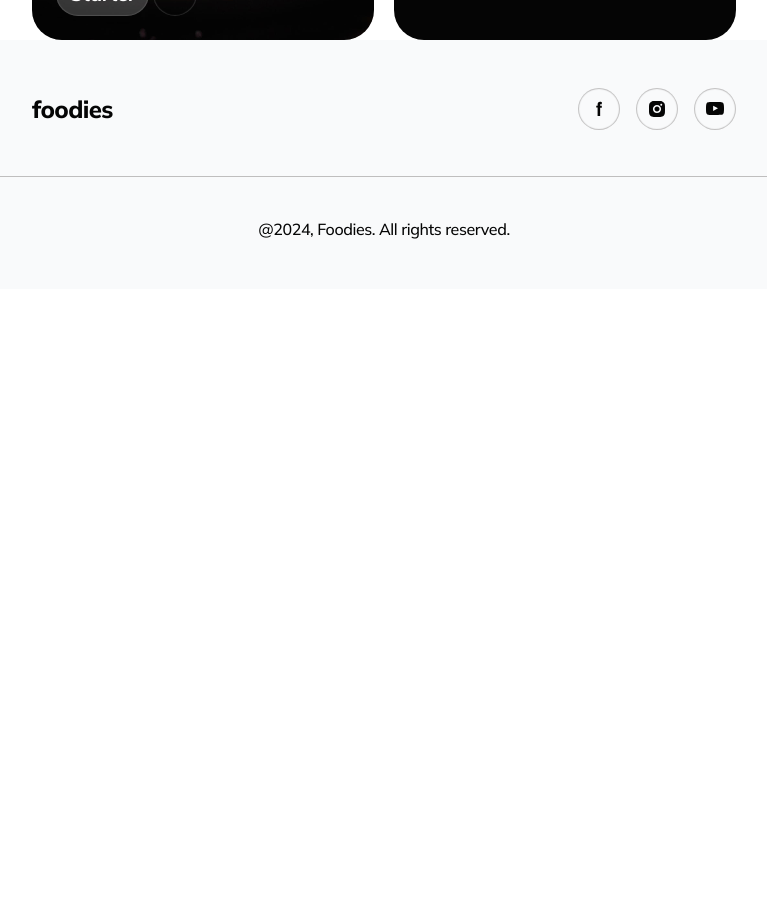
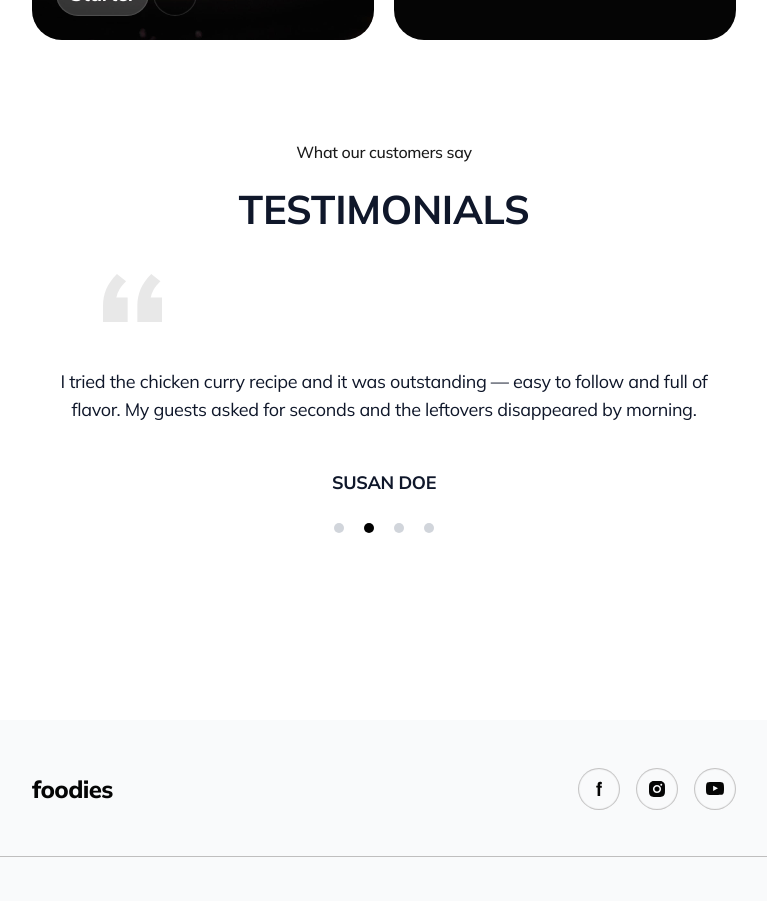
Before and after one commit to SergeyPoly/goit-node-final-project-FE, a React (Vite) app: page / in a window 1280 px wide. Shown: the part 2980-3881 px from the top of the page, without its empty margins (256-1023 px from the left). Before the commit the page ends 3269 px from the top, so only its background shows below. Built offline with nearby package versions, Linux system fonts and the light colour scheme.

Commit message:
feat: testimonials - completed testimonials and styles for this feature

```diff
--- a/package.json
+++ b/package.json
@@ -20,6 +20,7 @@
     "react": "^19.2.0",
     "react-dom": "^19.2.0",
     "react-router-dom": "^7.13.1",
+    "swiper": "^12.1.2",
     "tailwind-merge": "^3.5.0",
     "yup": "^1.7.1",
     "zustand": "^5.0.11"
--- /dev/null
+++ b/src/features/testimonials/ui/Testimonials.jsx
@@ -0,0 +1,69 @@
+import React from 'react';
+import { Swiper, SwiperSlide } from 'swiper/react';
+import { Autoplay, Pagination } from 'swiper/modules';
+
+import 'swiper/css';
+import 'swiper/css/pagination';
+
+import styles from './Testimonials.module.css';
+
+const testimonials = [
+	{
+		text: 'Thank you for the wonderful recipe for feta pasta with tomatoes and basil. It turned out to be not only tasty, but also incredibly colorful. This has become a favorite family meal!',
+		author: 'LARRY PAGEIM',
+	},
+	{
+		text: 'I tried the chicken curry recipe and it was outstanding — easy to follow and full of flavor. My guests asked for seconds and the leftovers disappeared by morning.',
+		author: 'SUSAN DOE',
+	},
+	{
+		text: 'The dessert suggestions are simply perfect. I made the lemon tart and it was zesty and delicate. My whole family loved it — thank you for such great recipes!',
+		author: 'MICHAEL SMITH',
+	},
+	{
+		text: 'Great UX and wonderful recipes. The step-by-step instructions made cooking enjoyable and stress-free. Highly recommended!',
+		author: 'ANNA KLEIN',
+	},
+];
+
+export const Testimonials = () => {
+	return (
+		<section className={styles.container} aria-label="Testimonials">
+			<p className={styles.subtitle}>What our customers say</p>
+			<h2 className={styles.header}>TESTIMONIALS</h2>
+
+			<div className={styles.card}>
+				<div className={styles.quote} aria-hidden>
+          <svg width="59" height="48" viewBox="0 0 59 48" fill="none" xmlns="http://www.w3.org/2000/svg">
+            <path d="M0 48V31.9412C0 25.9412 1.05672 20.4118 3.17015 15.3529C5.28358 10.2941 8.86468 5.17647 13.9134 0L23.0716 7.2353C20.1363 10.1765 17.9055 12.9412 16.3791 15.5294C14.8527 18.1177 13.8547 20.7647 13.3851 23.4706H24.6567V48H0ZM34.3433 48V31.9412C34.3433 25.9412 35.4 20.4118 37.5134 15.3529C39.6269 10.2941 43.208 5.17647 48.2567 0L57.4149 7.2353C54.4796 10.1765 52.2488 12.9412 50.7224 15.5294C49.196 18.1177 48.198 20.7647 47.7284 23.4706H59V48H34.3433Z" fill="#BFBEBE"/>
+          </svg>
+        </div>
+
+				<Swiper
+					modules={[Autoplay, Pagination]}
+					spaceBetween={0}
+					slidesPerView={1}
+					loop={true}
+					autoplay={{
+						delay: 5500,
+						disableOnInteraction: false,
+						pauseOnMouseEnter: true,
+					}}
+					pagination={{
+						clickable: true,
+						bulletClass: styles.bullet,
+						bulletActiveClass: styles.bulletActive,
+					}}
+					className={styles.swiper}
+				>
+					{testimonials.map((item, idx) => (
+						<SwiperSlide key={idx} className={styles.slide}>
+							<p className={styles.text}>{item.text}</p>
+							<p className={styles.author}>{item.author}</p>
+						</SwiperSlide>
+					))}
+				</Swiper>
+			</div>
+		</section>
+	);
+}
--- /dev/null
+++ b/src/features/testimonials/ui/Testimonials.module.css
@@ -0,0 +1,138 @@
+@import url('https://fonts.googleapis.com/css2?family=Mulish:wght@500;700&display=swap');
+
+.container {
+  width: 822px;
+  height: 520px;
+  margin: 80px auto;
+  display: flex;
+  flex-direction: column;
+  gap: 15px;
+  padding: 20px 0;
+  box-sizing: border-box;
+}
+
+.subtitle {
+  color: #1A1A1A;
+  font-family: 'Mulish', system-ui, -apple-system, 'Segoe UI', Roboto, 'Helvetica Neue', Arial;
+  font-weight: 500;
+  font-style: normal;
+  font-size: 16px;
+  line-height: 24px;
+  letter-spacing: -0.32px;
+  text-transform: none;
+  text-align: center;
+  margin: 0;
+}
+
+.header {
+  font-size: 40px;
+  font-weight: 700;
+  text-align: center;
+  color: var(--text-900);
+  margin: 0;
+}
+
+.card {
+  position: relative;
+  background: var(--bg-white);
+  border: none;
+  border-radius: 14px;
+  padding: 40px;
+  height: calc(520px - 15px - 120px);
+  box-sizing: border-box;
+  overflow: hidden;
+  display: flex;
+  align-items: center;
+  justify-content: center;
+}
+
+.quote {
+  position: absolute;
+  top: 20px;
+  left: 130px;
+  font-size: 88px;
+  color: #BFBEBE;
+  line-height: 1;
+  opacity: 0.35;
+  font-family: serif;
+  pointer-events: none;
+}
+
+.swiper {
+  height: 80%;
+  width: 100%;
+}
+
+.slide {
+  display: flex;
+  flex-direction: column;
+  justify-content: center;
+  align-items: center;
+  text-align: center;
+  padding: 0 20px;
+  box-sizing: border-box;
+  height: 100%;
+}
+
+.text {
+  font-size: 18px;
+  line-height: 1.6;
+  margin: 0 0 24px 0;
+  color: var(--text-900);
+  max-width: 680px;
+}
+
+.author {
+  font-weight: 700;
+  font-size: 18px;
+  color: var(--text-900);
+  margin-top: 20px;
+  margin-bottom: 10px;
+}
+
+.bullet {
+  width: 10px;
+  height: 10px;
+  background: var(--dot-inactive) !important;
+  opacity: 1 !important;
+  border-radius: 50%;
+  margin: 0 6px !important;
+}
+
+.bulletActive {
+  background: #000 !important;
+}
+
+:global(.swiper-pagination) {
+  display: flex;
+  justify-content: center;
+  align-items: center;
+  gap: 8px;
+  bottom: 18px !important;
+}
+
+@media (max-width: 900px) {
+  .container {
+    width: 100%;
+    padding: 20px;
+    height: auto;
+  }
+
+  .card {
+    padding: 24px;
+  }
+
+  .header {
+    font-size: 28px;
+  }
+
+  .text {
+    font-size: 16px;
+    padding: 0 12px;
+  }
+
+  .quote {
+    font-size: 64px;
+    left: 80px;
+  }
+}
--- a/src/index.css
+++ b/src/index.css
@@ -1,4 +1,12 @@
 @import "tailwindcss";
+
+:root {
+    --gray-500: #6b7280;
+    --text-900: #0f172a;
+    --purple-500: #c084fc;
+    --bg-white: #ffffff;
+    --dot-inactive: #d1d5db;
+}
 
 @theme {
     --font-sans: "Mulish", ui-sans-serif, system-ui, sans-serif, "Apple Color Emoji", "Segoe UI Emoji", "Segoe UI Symbol", "Noto Color Emoji";
--- a/src/pages/home/ui/HomePage.jsx
+++ b/src/pages/home/ui/HomePage.jsx
@@ -1,9 +1,11 @@
 import { Categories } from '@/features/categories/ui/Categories';
+import { Testimonials } from '@/features/testimonials/ui/Testimonials';
 
 export const HomePage = () => {
   return (
     <>
       <Categories />
+      <Testimonials />
     </>
   );
 };
```
Also changed, not shown: 1 other file (tests, documents, lock files or other folders).
